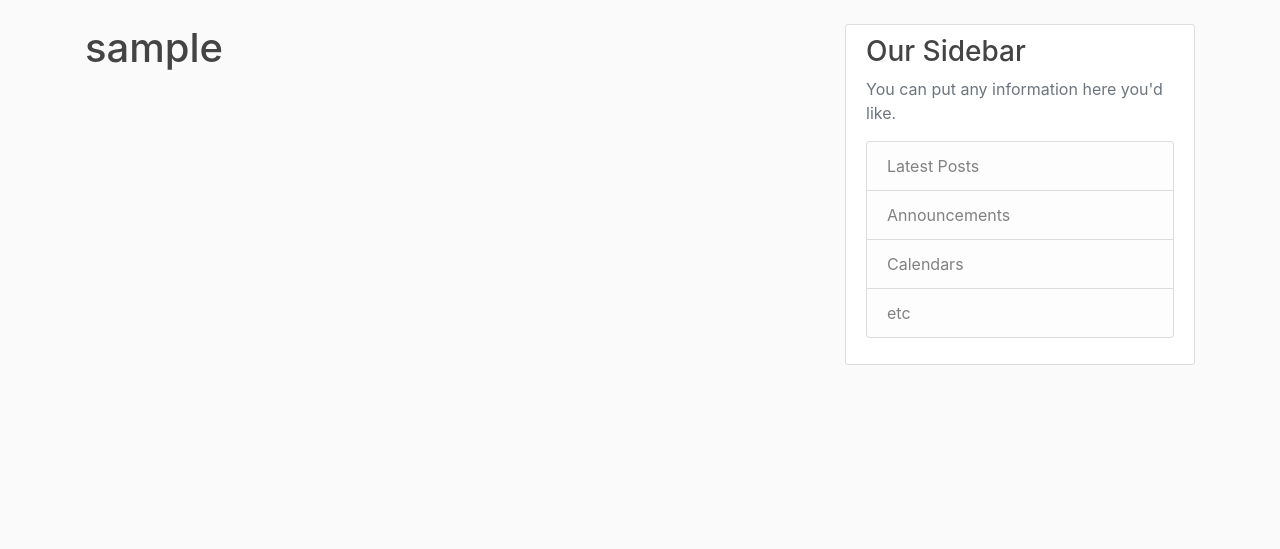
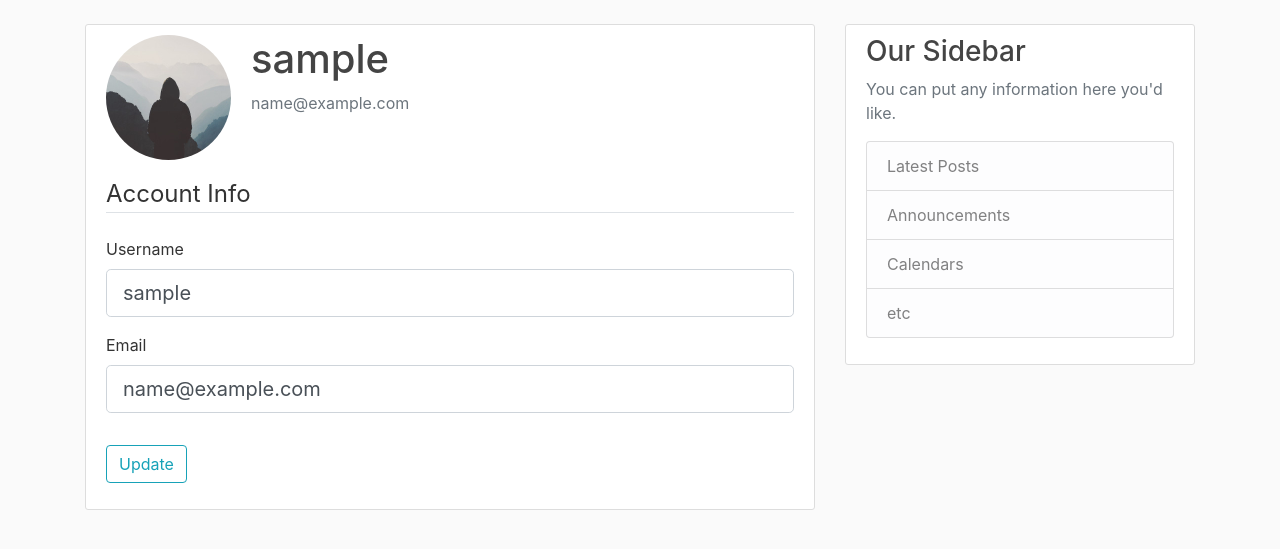
Before and after one commit to Pjagersky2/Flask-Blog, a Flask app: page /account in a window 1280 px wide. Shown: the part 56-605 px from the top of the page. Run offline with Flask 3, Linux system fonts and the light colour scheme; the visitor is signed in with stand-in values (Sample User, id 1); some libraries are stand-ins or nearby versions.

Commit message:
Users can change their profile information with limited validation checks.

```diff
--- a/flaskblog/forms.py
+++ b/flaskblog/forms.py
@@ -1,3 +1,4 @@
+from flask_login import current_user
 from flask_wtf import FlaskForm
 from wtforms import BooleanField, PasswordField, StringField, SubmitField
 from wtforms.validators import DataRequired, Email, EqualTo, Length, ValidationError
@@ -59,3 +60,43 @@ class LoginForm(FlaskForm):
     remember = BooleanField("Remember me")
     password = PasswordField("Password", validators=[DataRequired()])
     submit = SubmitField("Login")
+
+
+class UpdateAccountForm(FlaskForm):
+    """
+    Update the account form.
+
+    Specify what fields are required for a user to update their account.
+    """
+
+    username = StringField("Username", validators=[DataRequired(),
+                                                   Length(min=2,
+                                                          max=20)])
+    email = StringField("Email", validators=[DataRequired(), Email()])
+    password = PasswordField("Password", validators=[DataRequired()])
+    submit = SubmitField("Update")
+
+    def validate_username(self, username):
+        """
+        Validate that the username is not taken.
+
+        Query the database to validate that the input username is unique.
+
+        """
+
+        if username.data != current_user.username:
+            user = User.query.filter_by(username=username.data).first()
+            if user:
+                raise ValidationError("That username is taken.  Please choose a different username.")
+
+    def validate_email(self, email):
+        """
+        Validate that the username is not taken.
+
+        Query the database to validate that the input email is unique.
+        """
+
+        if email.data != current_user.email:
+            user = User.query.filter_by(email=email.data).first()
+            if user:
+                raise ValidationError("That email is taken.  Please choose a different email.")
--- a/flaskblog/routes.py
+++ b/flaskblog/routes.py
@@ -1,7 +1,7 @@
 from flask import flash, redirect, render_template, request, url_for
 from flask_login import current_user, login_required, login_user, logout_user
 from flaskblog import app, db, bcrypt
-from flaskblog.forms import LoginForm, RegistrationForm
+from flaskblog.forms import LoginForm, RegistrationForm, UpdateAccountForm
 from flaskblog.models import Post, User
 
 with app.app_context():
@@ -135,16 +135,29 @@ def logout() -> str:
     return redirect(url_for("home"))
 
 
-@app.route("/account")
+@app.route("/account", methods=["GET", "POST"])
 @login_required
 def account() -> str:
     """
-    Handle user account,
+    Handle user account.
 
-    This function handles user accounts and .
+    This function handles user accounts.
 
     Returns:
-        str: A redirect for the home page.
+        str: A render template for the account page.
     """
 
-    return render_template("account.html", title="account")
+    form = UpdateAccountForm()
+    if form.validate_on_submit():
+        current_user.username = form.username.data
+        current_user.email = form.email.data
+        db.session.commit()
+        flash("your account has been updated!", "success")
+        return redirect(url_for("account"))
+    elif request.method == "GET":
+        form.username.data = current_user.username
+        form.email.data = current_user.email
+
+    image_file = url_for("static", filename="profile_pics/" + current_user.image_file)
+
+    return render_template("account.html", title="Account", image_file=image_file, form=form)
--- a/flaskblog/templates/account.html
+++ b/flaskblog/templates/account.html
@@ -1,4 +1,49 @@
 {% extends "layout.html" %}
 {% block content %}
-    <h1>{{ current_user.username }}</h1>
+    <div class="content-section">
+        <div class="media">
+            <img class="rounded-circle account-img" src="{{ image_file }}">
+            <div class="media-body">
+                <h2 class="account-heading">{{ current_user.username }}</h2>
+                <p class="text-secondary">{{ current_user.email }}</p>
+            </div>
+        </div>
+        <!-- FORM HERE -->
+        <form method="POST" action="">
+            {{ form.hidden_tag() }}
+            <fieldset class="form-group">
+                <legend class="border-bottom mb-4">Account Info</legend>
+                <div class="form-group">
+                    {{ form.username.label(class="form-control-label") }}
+
+                    {% if form.username.errors %}
+                        {{ form.username(class="form-control form-control-lg is-invalid") }}
+                        <div class="invalid-feedback">
+                            {% for error in form.username.errors %}
+                                <span>{{ error }}</span>
+                            {% endfor %}
+                        </div>
+                    {% else %}
+                        {{ form.username(class="form-control form-control-lg") }}
+                    {% endif %}
+                </div>
+                <div class="form-group">
+                    {{ form.email.label(class="form-control-label") }}
+                    {% if form.email.errors %}
+                        {{ form.email(class="form-control form-control-lg is-invalid") }}
+                        <div class="invalid-feedback">
+                            {% for error in form.email.errors %}
+                                <span>{{ error }}</span>
+                            {% endfor %}
+                        </div>
+                    {% else %}
+                        {{ form.email(class="form-control form-control-lg") }}
+                    {% endif %}
+                </div>
+            </fieldset>
+            <div class="form-group">
+                {{ form.submit(class="btn btn-outline-info") }}
+            </div>
+        </form>
+    </div>
 {% endblock content %}
```
Also changed, not shown: flaskblog/static/profile_pics/default.jpg (added).
